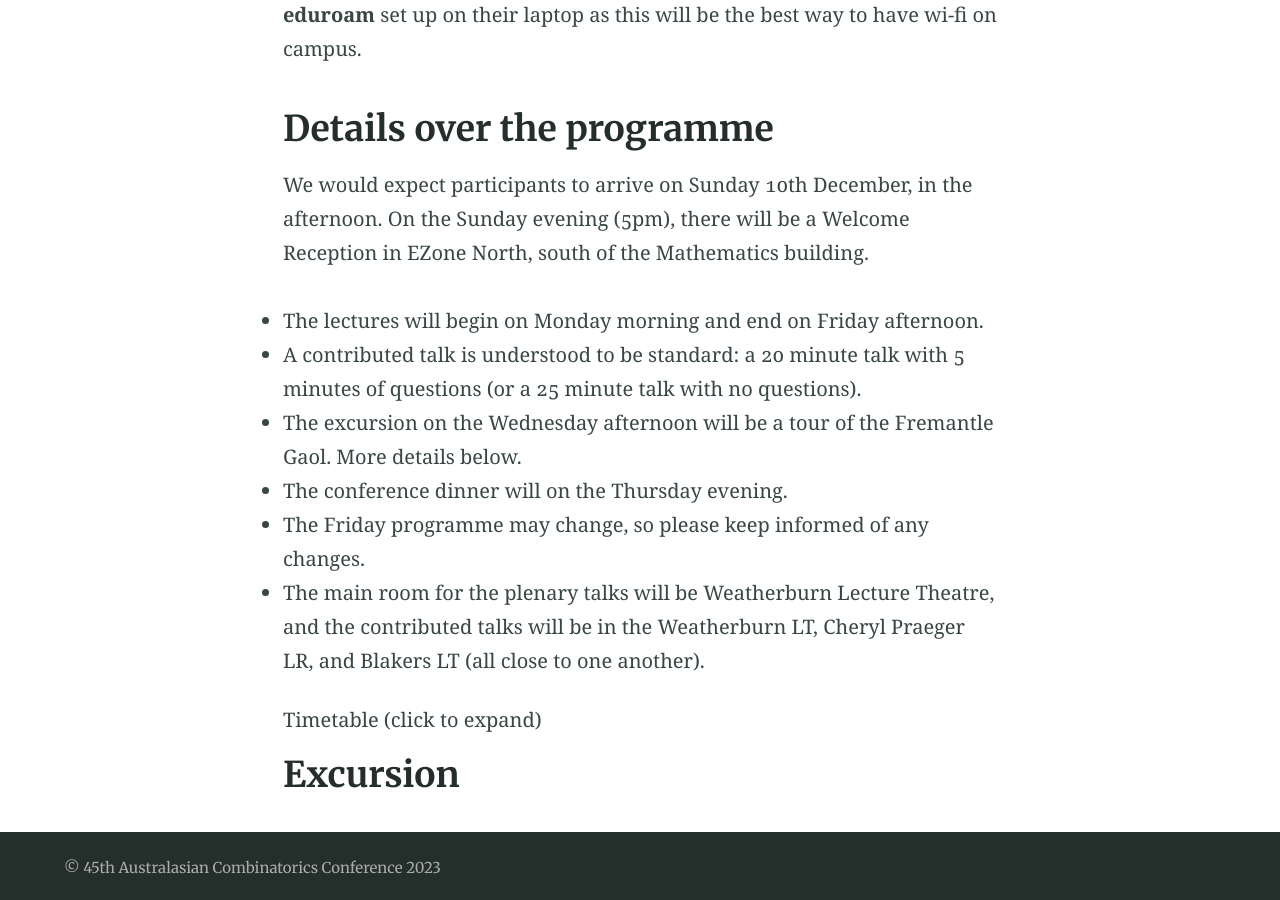
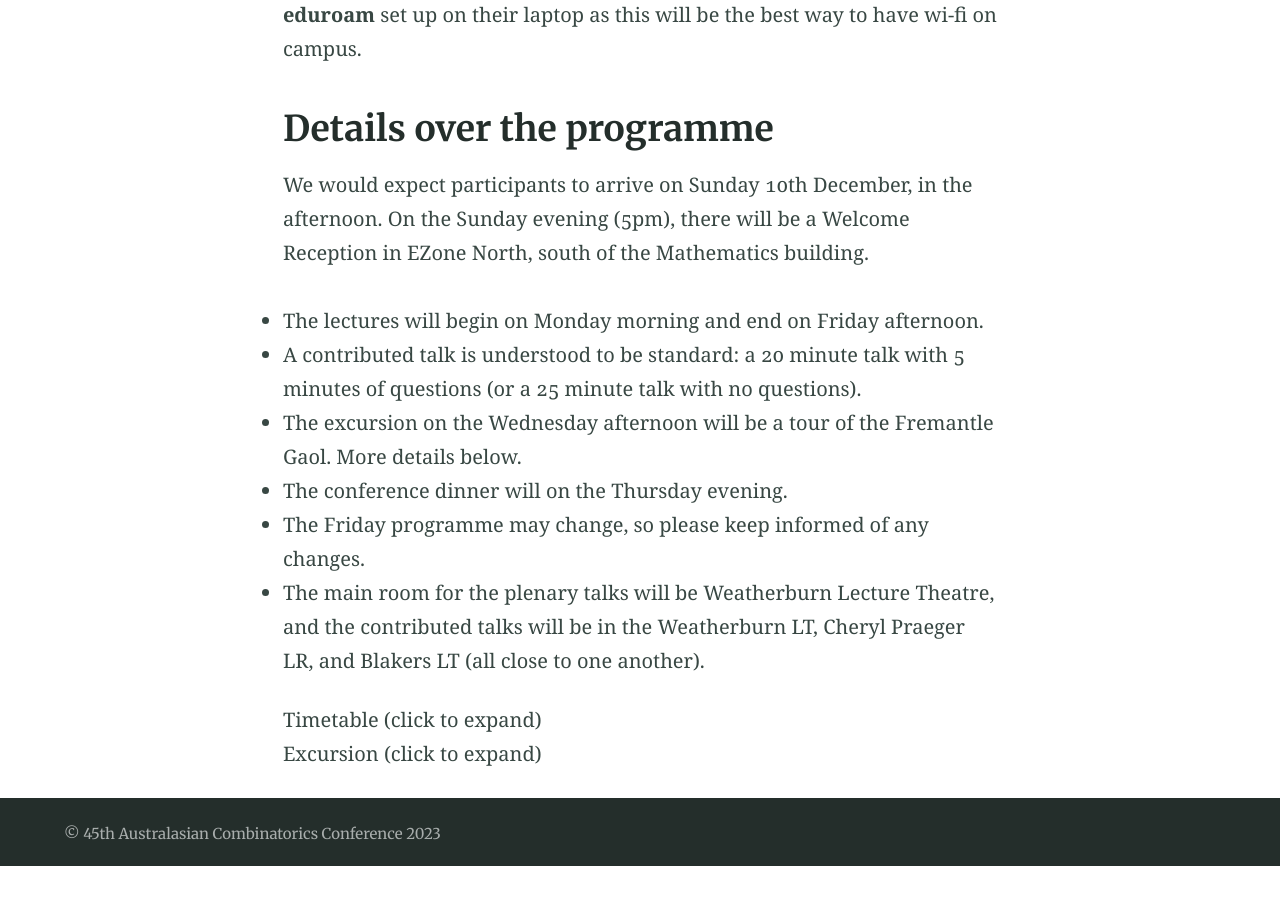
Before and after one commit to 45ACC/45ACC.github.io, a Jekyll site: the page built from programme.md, in a window 1280 px wide and 900 px high, scrolled down 666 px. Built offline with Jekyll 4.4.1, drawn with Linux system fonts in a browser that asks for light colours; after the commit the page ends 1532 px from its top, so only the background shows below that.

Commit message:
Update programme.md

```diff
--- a/programme.md
+++ b/programme.md
@@ -28,12 +28,12 @@ On the Sunday evening (5pm), there will be a Welcome Reception in EZone North, s
 
 **Changes are in bold.**
 
-<h2 class="unnumbered" id="sunday">Sunday (evening)</h2>
+<h3 class="unnumbered" id="sunday">Sunday (evening)</h3>
 
 Registration and Welcome Reception (EZone): 17:00 — 19:00.
 
 
-<h2 class="unnumbered" id="monday">Monday</h2>
+<h3 class="unnumbered" id="monday">Monday</h3>
 <table>
 <thead>
 <tr class="header">
@@ -135,7 +135,7 @@ Winner</em></span></td>
 </tr>
 </tbody>
 </table>
-<h2 class="unnumbered" id="tuesday">Tuesday</h2>
+<h3 class="unnumbered" id="tuesday">Tuesday</h3>
 <table>
 <thead>
 <tr class="header">
@@ -217,7 +217,7 @@ LT</strong></span></th>
 </tr>
 </tbody>
 </table>
-<h2 class="unnumbered" id="wednesday">Wednesday</h2>
+<h3 class="unnumbered" id="wednesday">Wednesday</h3>
 <table>
 <thead>
 <tr class="header">
@@ -275,7 +275,7 @@ LT</strong></span></th>
 </tr>
 </tbody>
 </table>
-<h2 class="unnumbered" id="thursday">Thursday</h2>
+<h3 class="unnumbered" id="thursday">Thursday</h3>
 <table>
 <thead>
 <tr class="header">
@@ -361,7 +361,7 @@ Voorde</em></span></td>
 
 <p>18.30: Conference dinner (UniClub)<br />
 </p>
-<h2 class="unnumbered" id="friday">Friday</h2>
+<h3 class="unnumbered" id="friday">Friday</h3>
 <table>
 <thead>
 <tr class="header">
@@ -415,6 +415,9 @@ Catháin</em></span></td>
 </table>
 </details>
 
+<details>
+<summary>Excursion (click to expand)</summary>
 
+to come ...
 
-## Excursion
+</details>
```
